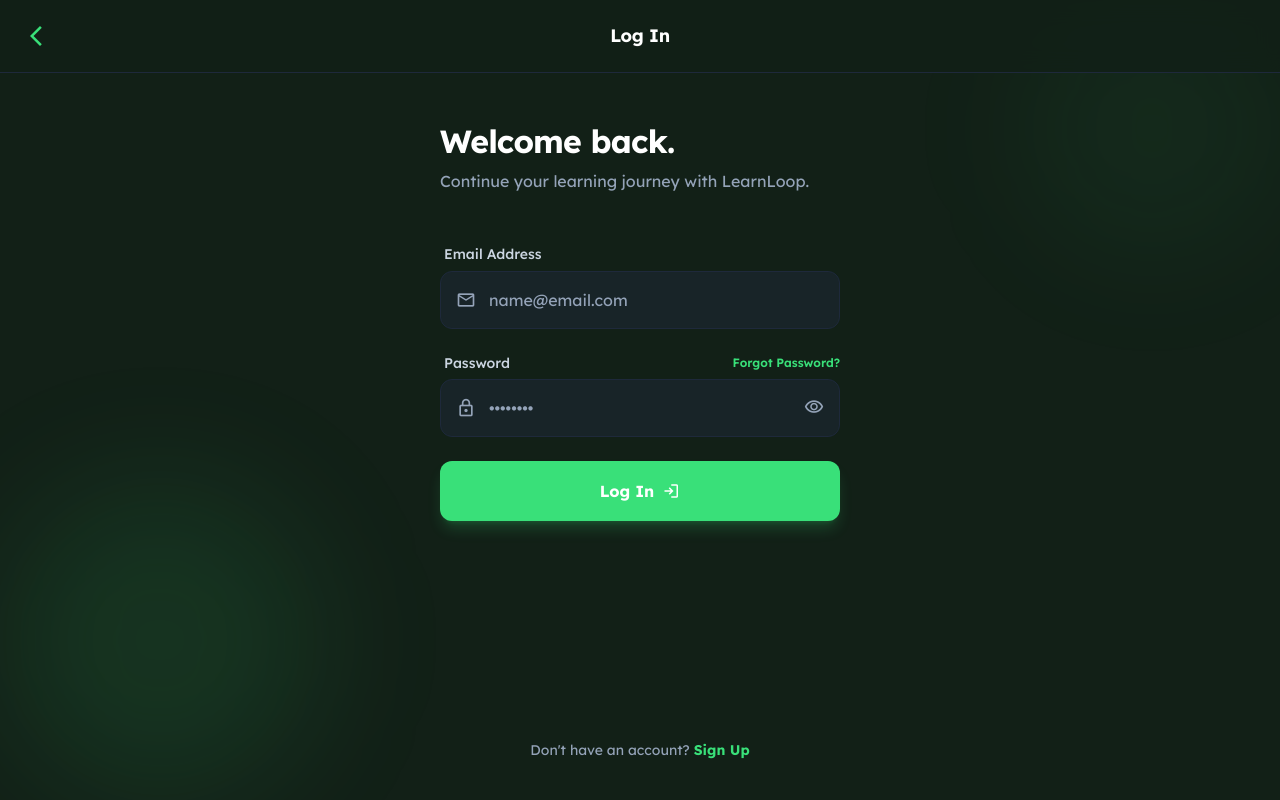
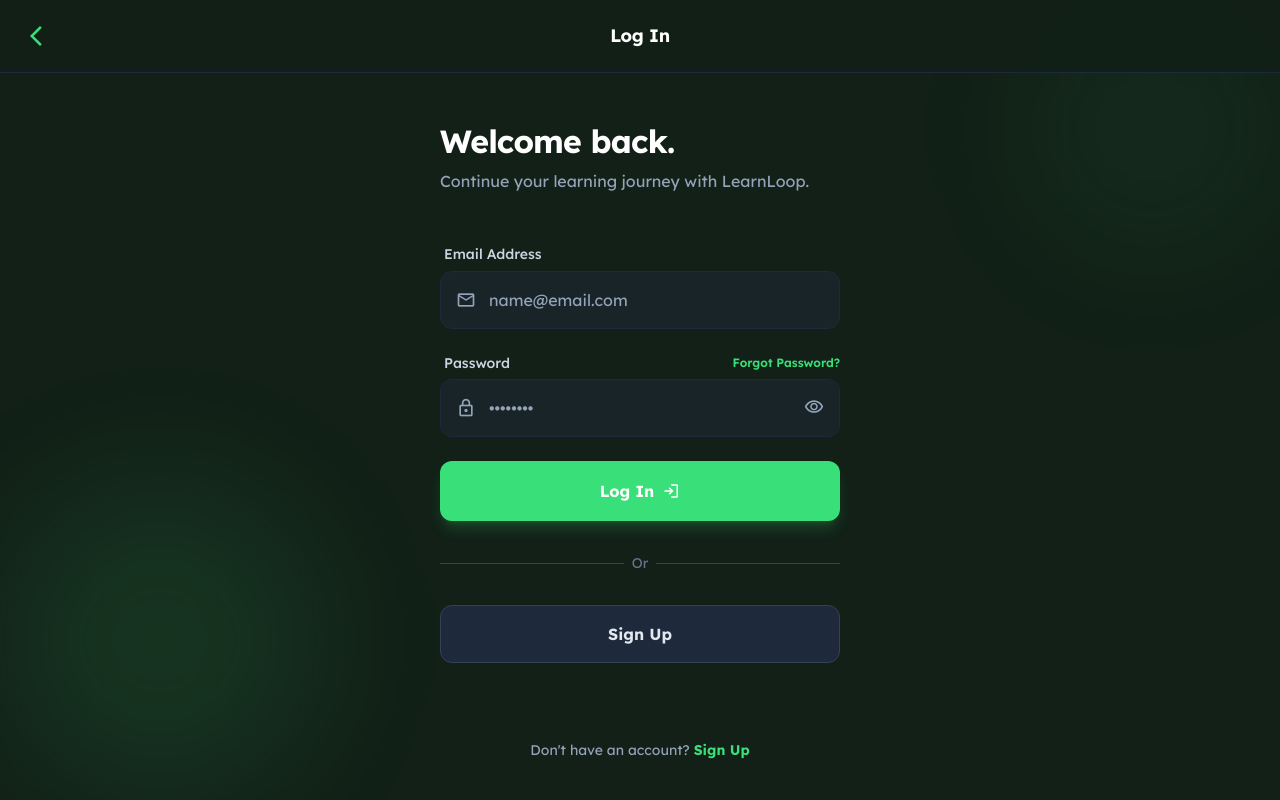
Before and after one commit to Nhuang28/FIle, a Flask app: page /login in a window 1280 px wide. Run offline with Flask 3, Linux system fonts and the light colour scheme; some libraries are stand-ins or nearby versions.

Commit message:
tom20260201

```diff
--- a/app/models.py
+++ b/app/models.py
@@ -6,7 +6,7 @@
 class User(UserMixin, db.Model):
     __tablename__ = 'users'
 
-    id = db.Column(db.BigInteger, primary_key=True)
+    id = db.Column(db.Integer, primary_key=True)
     username = db.Column(db.String(100), unique=True, nullable=False)
     email = db.Column(db.String(255), unique=True, nullable=True)
     password_hash = db.Column(db.String(255), nullable=False)
--- a/app/templates/auth/login.html
+++ b/app/templates/auth/login.html
@@ -56,6 +56,20 @@
             Log In
             <span class="material-symbols-outlined text-lg">login</span>
         </button>
+
+        <div class="relative py-2">
+            <div class="absolute inset-0 flex items-center">
+                <div class="w-full border-t border-slate-200 dark:border-slate-700"></div>
+            </div>
+            <div class="relative flex justify-center text-sm">
+                <span class="bg-background-light dark:bg-background-dark px-2 text-slate-500">Or</span>
+            </div>
+        </div>
+
+        <a href="{{ url_for('auth.register') }}"
+            class="w-full bg-white dark:bg-slate-800 border border-slate-200 dark:border-slate-700 text-slate-700 dark:text-slate-200 font-bold py-4 rounded-xl hover:bg-slate-50 dark:hover:bg-slate-700 transition-all flex items-center justify-center gap-2">
+            Sign Up
+        </a>
     </form>
 
     <div class="mt-auto pt-12 px-6 text-center">
--- a/config.py
+++ b/config.py
@@ -3,5 +3,5 @@
 class Config:
     SECRET_KEY = os.environ.get('SECRET_KEY') or 'you-will-never-guess'
     SQLALCHEMY_DATABASE_URI = os.environ.get('DATABASE_URL') or \
-        'mysql+pymysql://root:password@localhost/learnloop'
+        'sqlite:///' + os.path.join(os.path.abspath(os.path.dirname(__file__)), 'app.db')
     SQLALCHEMY_TRACK_MODIFICATIONS = False
```
Also changed, not shown: app.db (added).
